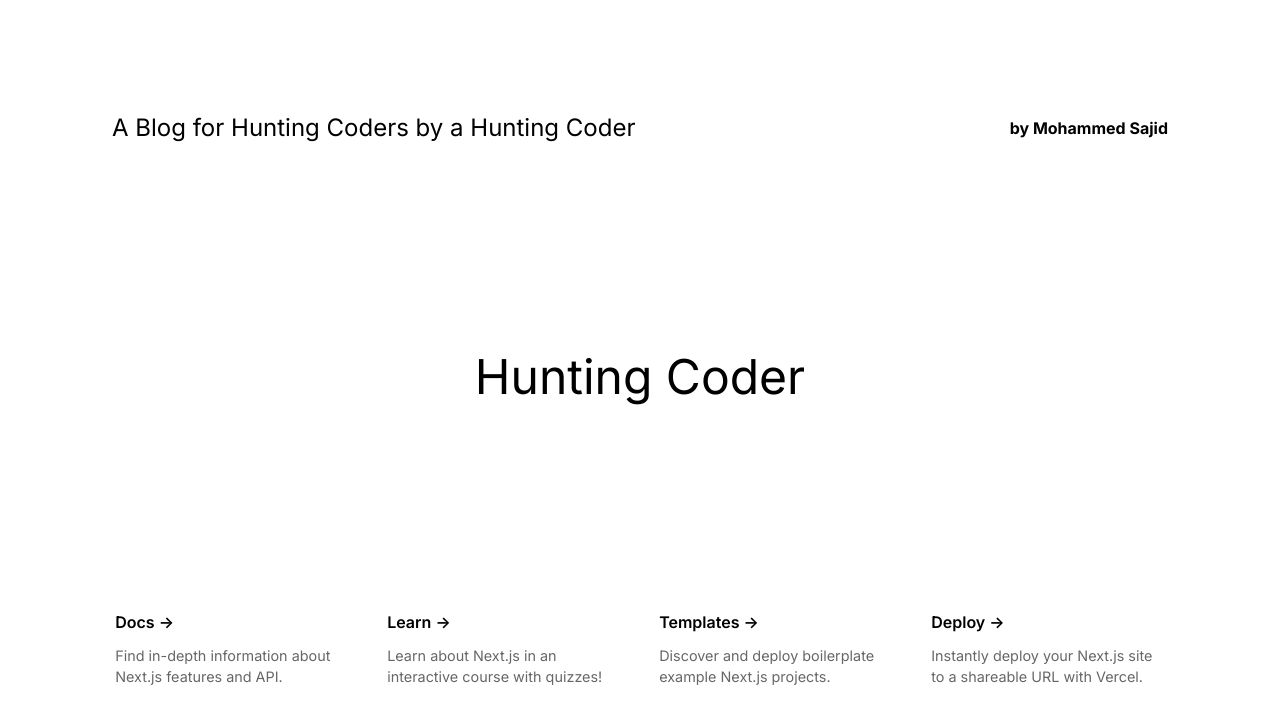
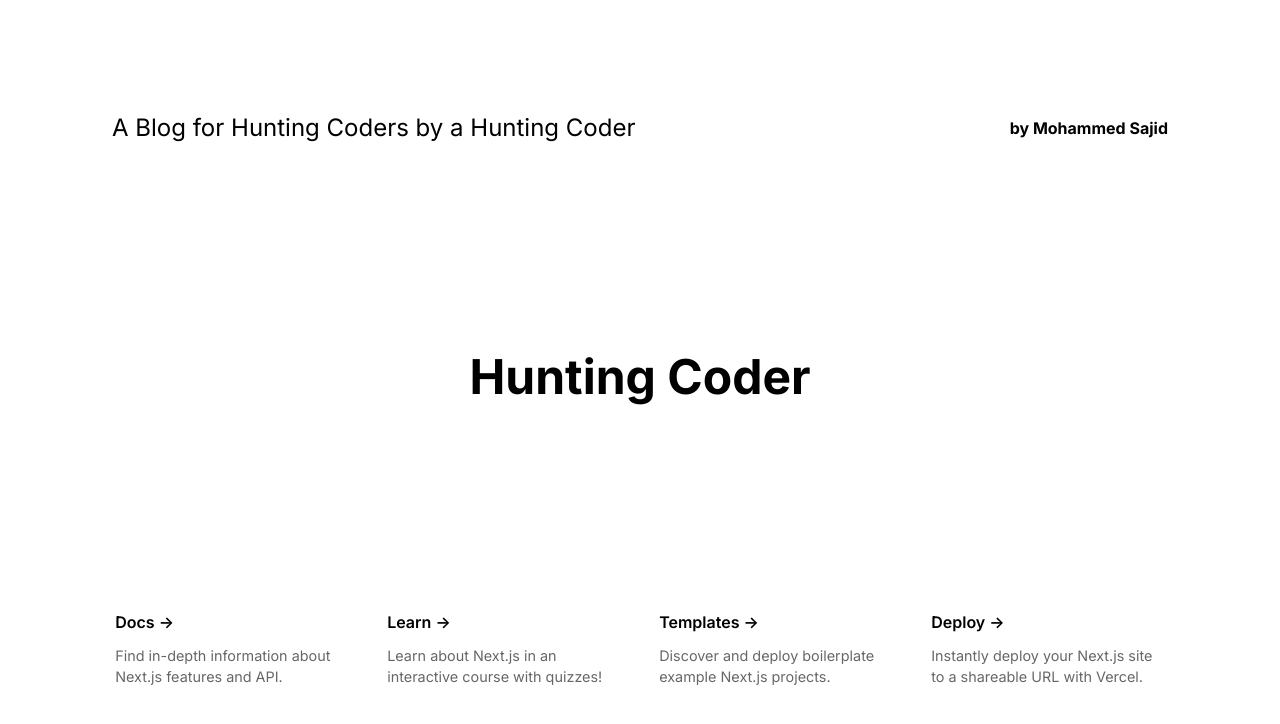
Before and after one commit to SajidCurious/learn-next, a Next.js app: page / in a window 1280 px wide. Shown: the top 724 px of the page. Built offline with nearby package versions, Linux system fonts and the light colour scheme.

Commit message:
styling the blog

```diff
--- a/src/pages/index.js
+++ b/src/pages/index.js
@@ -25,7 +25,7 @@ export default function Home() {
         </div>
 
         <div className={styles.center}>
-          <p className="text-5xl">Hunting Coder</p>
+          <p className="text-5xl font-bold">Hunting Coder</p>
         </div>
 
         <div className={styles.grid}>
```
